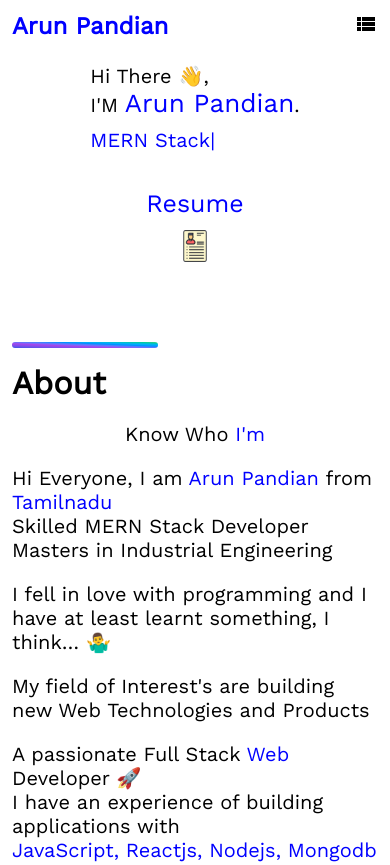
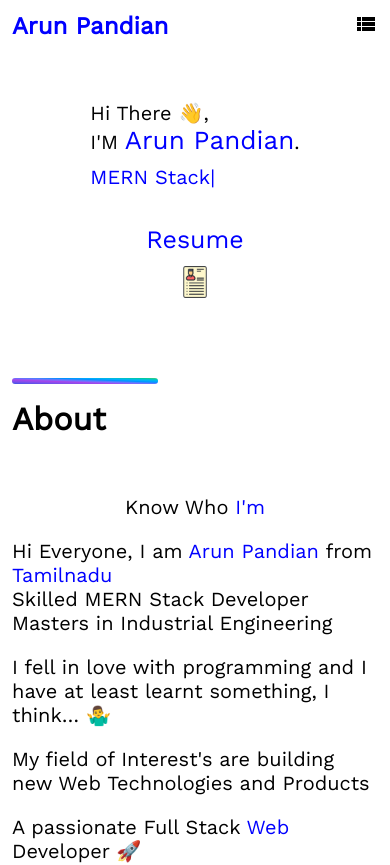
Before and after one commit to arun2516/portfolio, a React (Create React App) app: page / in a window 390 px wide. Shown: the top 865 px of the page. Built offline with nearby package versions, Linux system fonts and the light colour scheme.

Commit message:
addd:changes

```diff
--- a/src/components/body/about/about.css
+++ b/src/components/body/about/about.css
@@ -51,6 +51,7 @@
       flex-direction: column;
       justify-content: center;
       align-items: center;
+      margin-top: 10%;
     }
     .about-photo{
         display:none;
```
